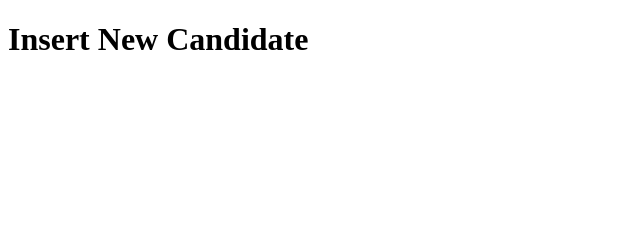
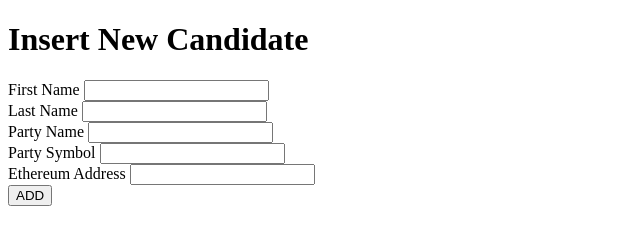
Before and after one commit to Sadam-PK/voting-system, a website: page dapp/newCandidate.html in a window 1280 px wide. Shown: the whole page, without its empty margins (0-640 px from the left). Drawn offline with Linux system fonts and the light colour scheme.

Commit message:
new candidate page updated

```diff
--- a/dapp/newCandidate.html
+++ b/dapp/newCandidate.html
@@ -8,5 +8,25 @@
 </head>
 <body>
     <h1>Insert New Candidate</h1>
+    <form action="">
+        <label for="fname">First Name</label>
+        <input type="text" id="fname" name="fname"> <br>
+
+        <label for="lname">Last Name</label>
+        <input type="text" id="lname" name="lname"> <br>
+
+        <label for="party">Party Name</label>
+        <input type="text" id="party" name="party"> <br>
+
+        <label for="symbol">Party Symbol</label>
+        <input type="text" id="symbol" name="symbol"> <br>
+
+        <label for="ec_address">Ethereum Address</label>
+        <input type="text" id="ec_address" name="ec_address"> <br>
+
+        <input type="button" value="ADD">
+
+
+    </form>
 </body>
 </html>
```
Also changed, not shown: dapp/index.html (+8 -0 lines).
